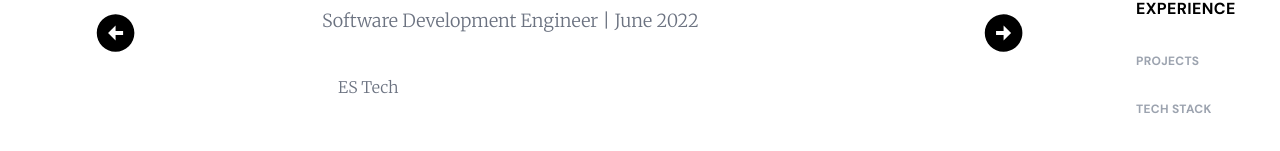
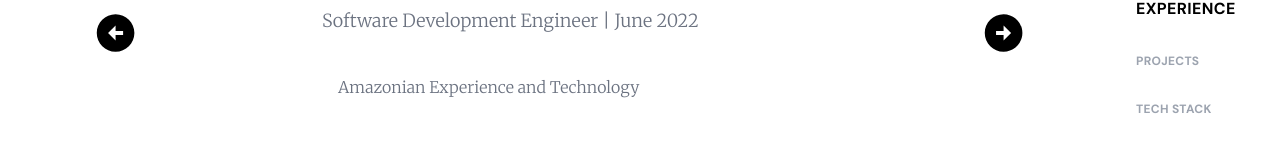
Before and after one commit to davidk101/portfolio, a React (Create React App) app: page /experience in a window 1280 px wide. Shown: the part 391-542 px from the top of the page. Built offline with nearby package versions, Linux system fonts and the light colour scheme.

Commit message:
Update experience.js

```diff
--- a/src/pages/experience.js
+++ b/src/pages/experience.js
@@ -12,7 +12,7 @@ const Work = ({ setPage, pageVariants, pageTransition }) => {
         {
             head1: "Amazon",
             head2: "Software Development Engineer | June 2022",
-            body1: "ES Tech",
+            body1: "Amazonian Experience and Technology",
             body2: "",
         },
         {
```
